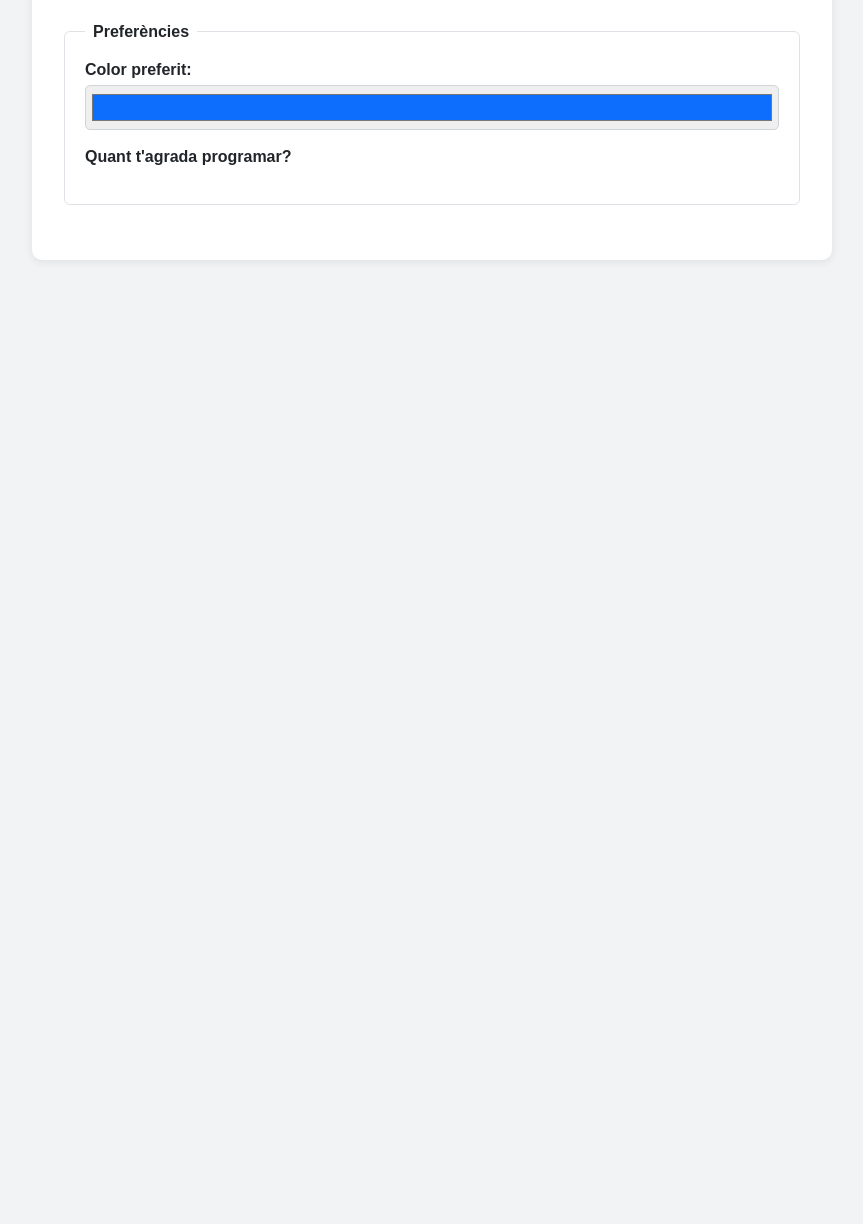
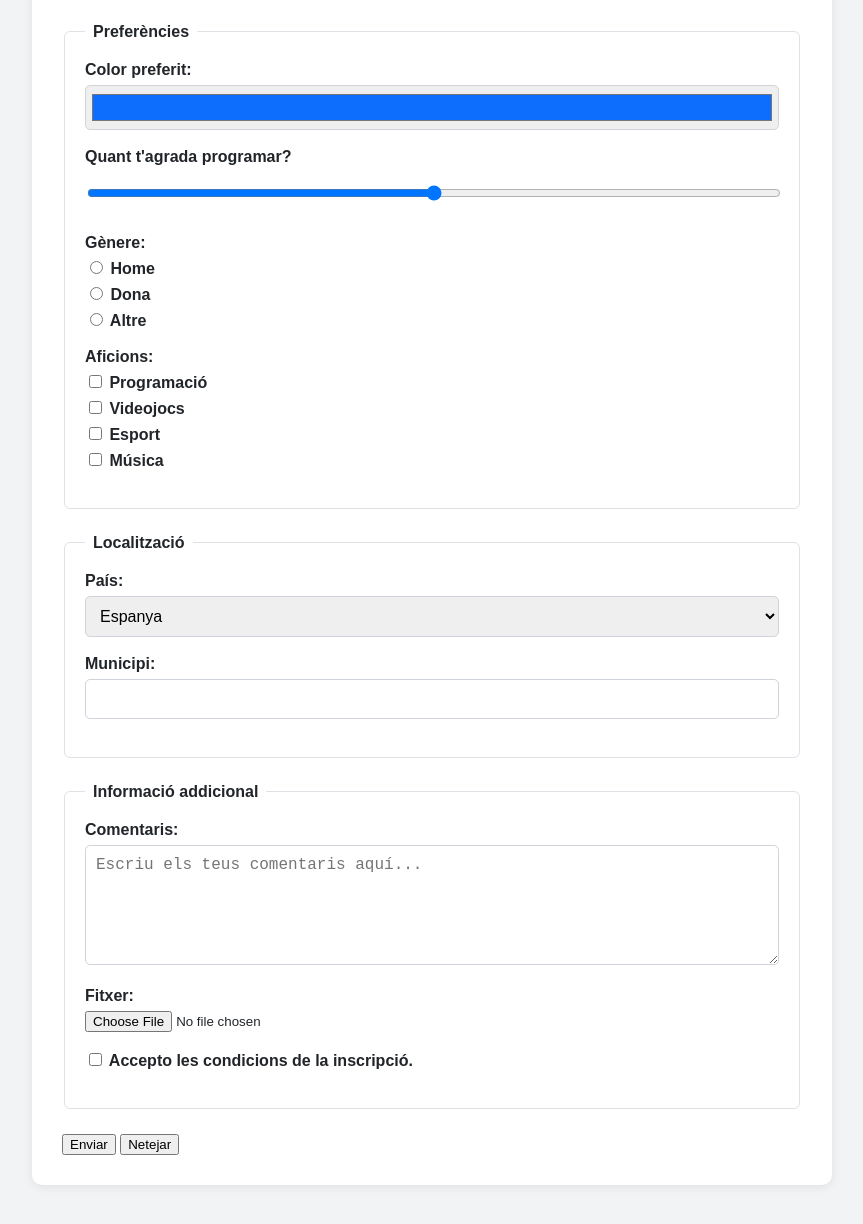
Before and after one commit to 4lyzz/MP0373-U1-AC3_Liz-Amigo, a plain HTML site: page index.html in a window 1280 px wide. Shown: the part 1041-2265 px from the top of the page, without its empty margins (208-1071 px from the left). Before the commit the page ends 1341 px from the top, so only its background shows below. Drawn offline with Linux system fonts and the light colour scheme.

Commit message:
Add files via upload

```diff
--- a/index.html
+++ b/index.html
@@ -78,4 +78,82 @@
 
                 <div class="camp">
                     <label for="puntuacio">Quant t'agrada programar?</label>
-                    <input type="range"
+                    <input type="range" id="puntuacio" name="puntuacio" min="0" max="10" value="5">
+                </div>
+
+                <div class="camp">
+                    <label>Gènere:</label>
+                    <label><input type="radio" name="genere" value="home"> Home</label>
+                    <label><input type="radio" name="genere" value="dona"> Dona</label>
+                    <label><input type="radio" name="genere" value="altre"> Altre</label>
+                </div>
+
+                <div class="camp">
+                    <label>Aficions:</label>
+                    <label><input type="checkbox" name="aficions[]" value="programacio"> Programació</label>
+                    <label><input type="checkbox" name="aficions[]" value="videojocs"> Videojocs</label>
+                    <label><input type="checkbox" name="aficions[]" value="esport"> Esport</label>
+                    <label><input type="checkbox" name="aficions[]" value="musica"> Música</label>
+                </div>
+            </fieldset>
+
+            <fieldset>
+                <legend>Localització</legend>
+
+                <div class="camp">
+                    <label for="pais">País:</label>
+                    <select id="pais" name="pais">
+                        <option value="espanya">Espanya</option>
+                        <option value="franca">França</option>
+                        <option value="italia">Itàlia</option>
+                        <option value="portugal">Portugal</option>
+                        <option value="alemanya">Alemanya</option>
+                        <option value="regne_unit">Regne Unit</option>
+                    </select>
+                </div>
+
+                <div class="camp">
+                    <label for="municipi">Municipi:</label>
+                    <input type="text" id="municipi" name="municipi" list="llista_municipis">
+                    <datalist id="llista_municipis">
+                        <option value="Barcelona">
+                        <option value="Girona">
+                        <option value="Lleida">
+                        <option value="Tarragona">
+                        <option value="Badalona">
+                        <option value="Sabadell">
+                        <option value="Terrassa">
+                        <option value="Mataró">
+                    </datalist>
+                </div>
+            </fieldset>
+
+            <fieldset>
+                <legend>Informació addicional</legend>
+
+                <div class="camp">
+                    <label for="comentaris">Comentaris:</label>
+                    <textarea id="comentaris" name="comentaris" placeholder="Escriu els teus comentaris aquí..."></textarea>
+                </div>
+
+                <div class="camp">
+                    <label for="fitxer">Fitxer:</label>
+                    <input type="file" id="fitxer" name="fitxer">
+                </div>
+
+                <div class="camp">
+                    <label>
+                        <input type="checkbox" name="condicions" required> Accepto les condicions de la inscripció.
+                    </label>
+                </div>
+            </fieldset>
+
+            <div class="camp-boto">
+                <button type="submit">Enviar</button>
+                <button type="reset">Netejar</button>
+            </div>
+
+        </form>
+    </main>
+</body>
+</html>
```
